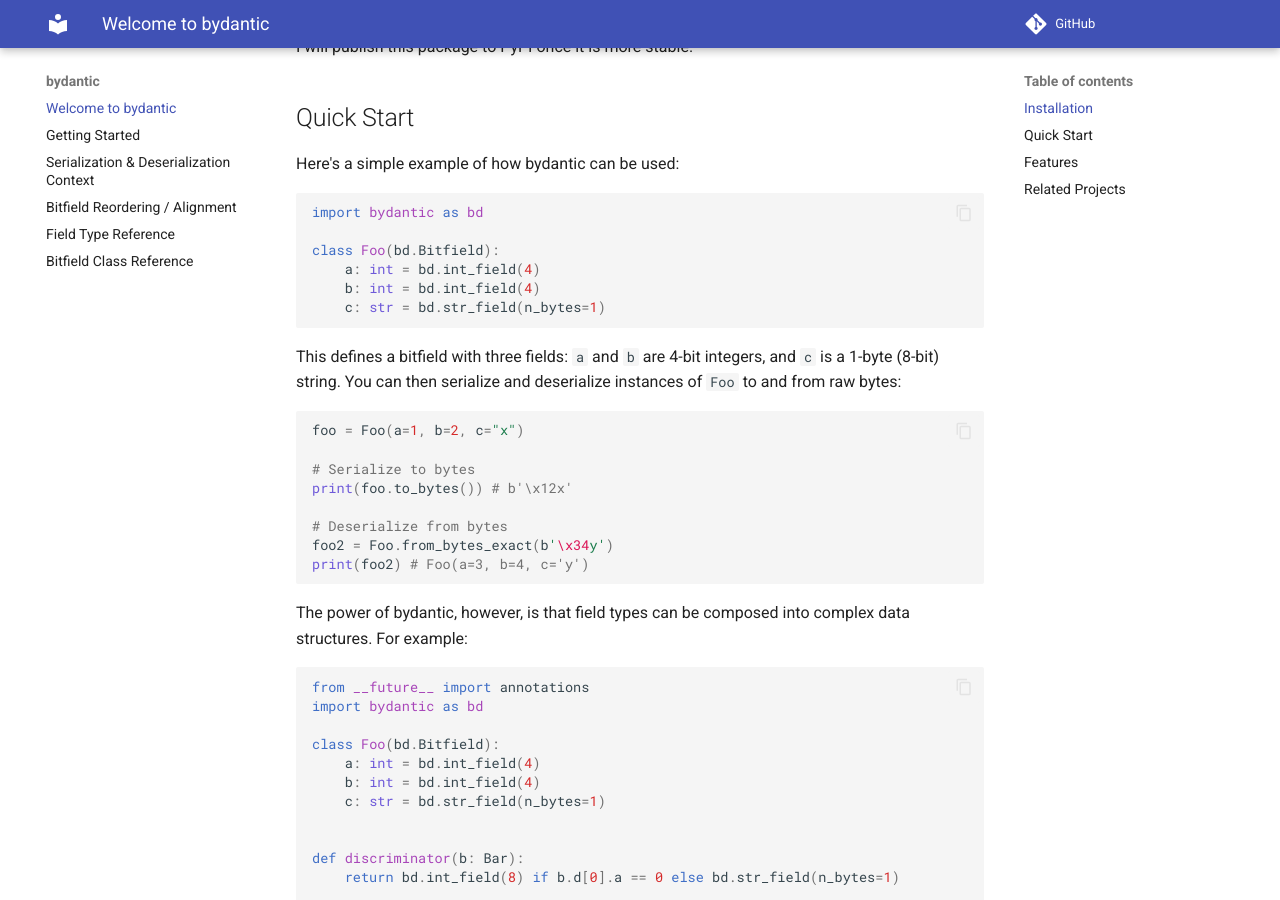
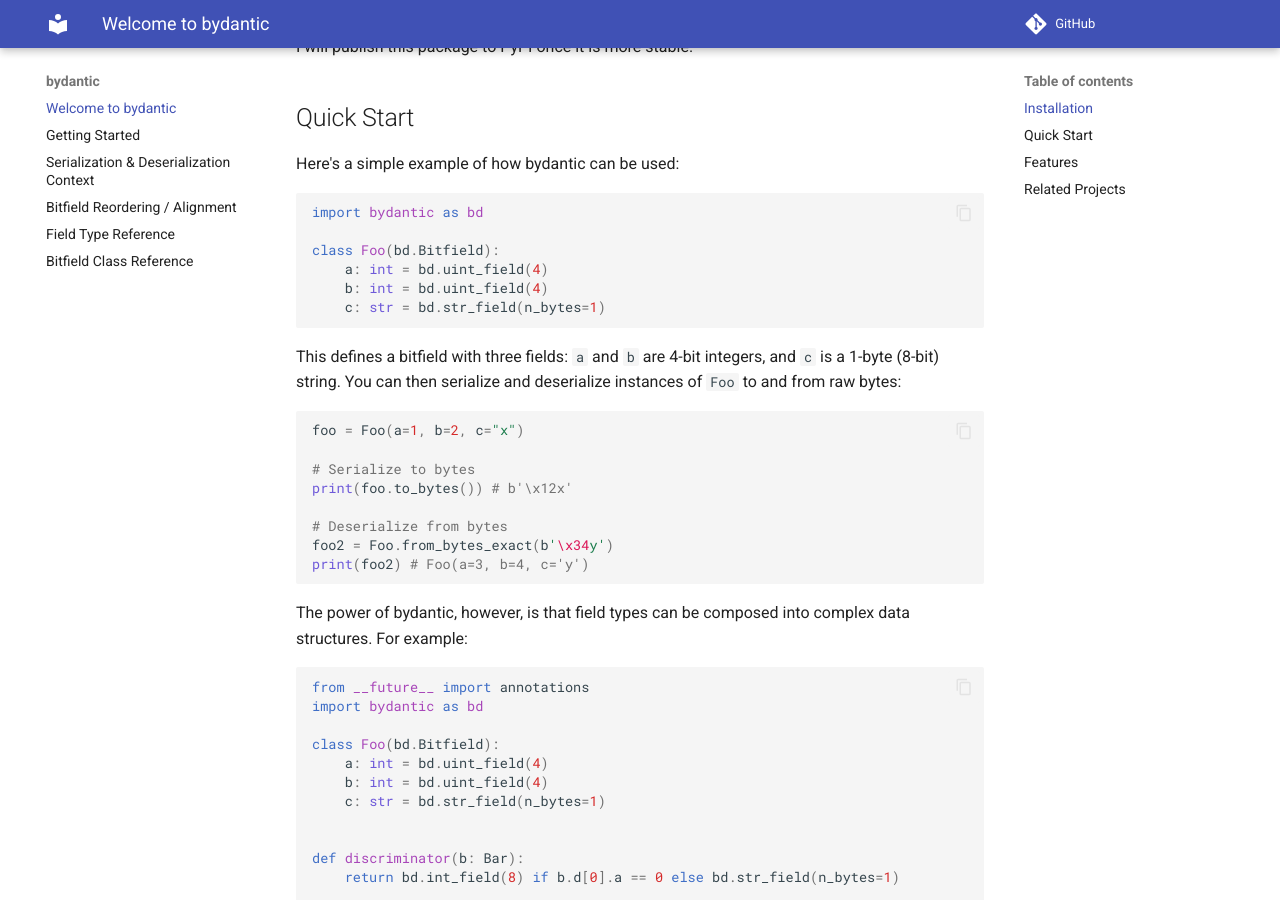
Before and after one commit to khusmann/bydantic, an MkDocs documentation site: the page built from docs/index.md, in a window 1280 px wide and 900 px high, scrolled down 547 px. Built offline with MkDocs 1.6.1 and Material for MkDocs 9.7.7, drawn with Linux system fonts in a browser that asks for light colours; comment, search, counter and statistics services are not loaded.

Commit message:
change to uint field in main example

````diff
--- a/docs/index.md
+++ b/docs/index.md
@@ -45,8 +45,8 @@
 import bydantic as bd
 
 class Foo(bd.Bitfield):
-    a: int = bd.int_field(4)
-    b: int = bd.int_field(4)
+    a: int = bd.uint_field(4)
+    b: int = bd.uint_field(4)
     c: str = bd.str_field(n_bytes=1)
 ```
 
@@ -73,8 +73,8 @@
 import bydantic as bd
 
 class Foo(bd.Bitfield):
-    a: int = bd.int_field(4)
-    b: int = bd.int_field(4)
+    a: int = bd.uint_field(4)
+    b: int = bd.uint_field(4)
     c: str = bd.str_field(n_bytes=1)
 
 
````
Also changed, not shown: README.md (+4 -4 lines).
